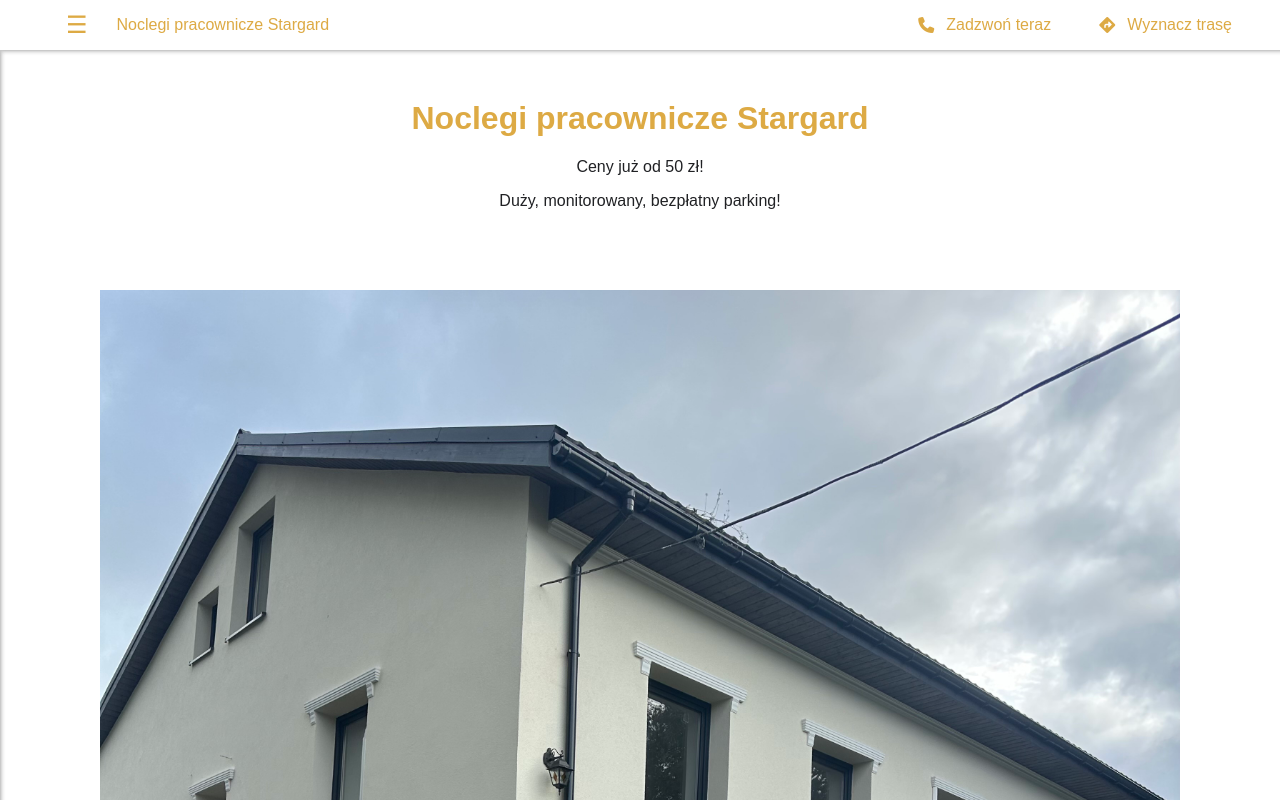
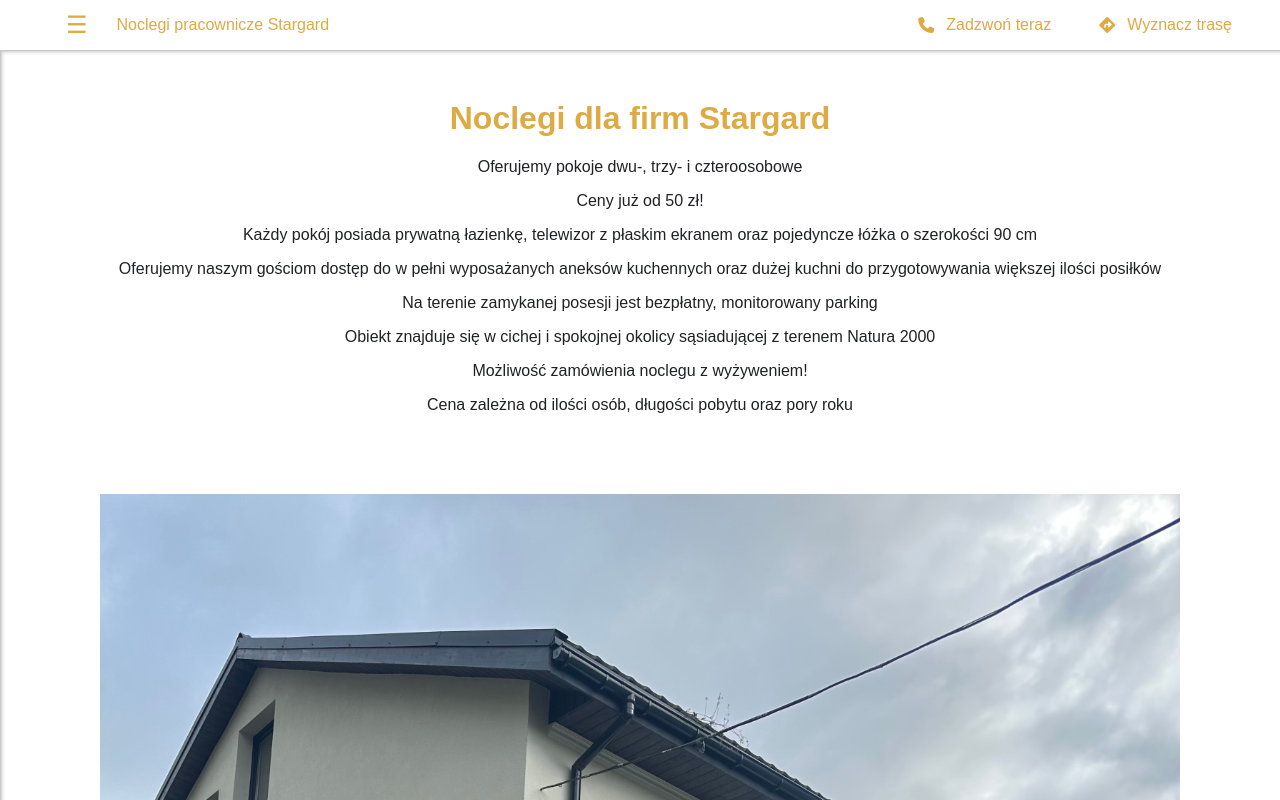
Before and after one commit to Kotvitz/noclegi-stargard, an Angular app in the folder web/: page / in a window 1280 px wide. Shown: the top 800 px of the page. Built offline with nearby package versions, Linux system fonts and the light colour scheme.

Commit message:
some fixes in main page

```diff
--- a/web/src/app/app.component.html
+++ b/web/src/app/app.component.html
@@ -24,9 +24,15 @@
   </nav>
   <div class="main-content">
     <div class="accommodation-info">
-      <h1 class="main-heading">Noclegi pracownicze Stargard</h1>
+      <h1 class="main-heading">Noclegi dla firm Stargard</h1>
+      <p class="sub-heading">Oferujemy pokoje dwu-, trzy- i czteroosobowe</p>
       <p class="sub-heading">Ceny już od 50 zł!</p>
-      <p class="sub-heading">Duży, monitorowany, bezpłatny parking!</p>
+      <p class="sub-heading">Każdy pokój posiada prywatną łazienkę, telewizor z płaskim ekranem oraz pojedyncze łóżka o szerokości 90 cm</p>
+      <p class="sub-heading">Oferujemy naszym gościom dostęp do w pełni wyposażanych aneksów kuchennych oraz dużej kuchni do przygotowywania większej ilości posiłków</p>
+      <p class="sub-heading">Na terenie zamykanej posesji jest bezpłatny, monitorowany parking</p>
+      <p class="sub-heading">Obiekt znajduje się w cichej i spokojnej okolicy sąsiadującej z terenem Natura 2000</p>
+      <p class="sub-heading">Możliwość zamówienia noclegu z wyżyweniem!</p>
+      <p class="sub-heading">Cena zależna od ilości osób, długości pobytu oraz pory roku</p>
     </div>
     <div class="image-container">
       <img src="assets/images/welcome-image.jpeg" class="responsive-image" width="1080" loading="lazy">
@@ -74,6 +80,8 @@
           <div class="phone-container">
             <button class="contact-button" (click)="makePhoneCall()">Zadzwoń teraz</button>
             <div>516 628 015</div>
+            <div>lub</div>
+            <div>512 966 992</div>
           </div>
         </div>
         <div class="contact-container">
@@ -85,6 +93,12 @@
               <div>73-110 Stargard</div>
               <div>Polska</div>
             </div>
+            <br>
+            <div class="address-additional-info">
+              <div><i>Obiekt jest usytuowany</i></div>
+              <div><i>10 minut od centrum miasta</i></div>
+            </div>
+            <br>
           </div>
         </div>
         <div class="contact-container">
```
